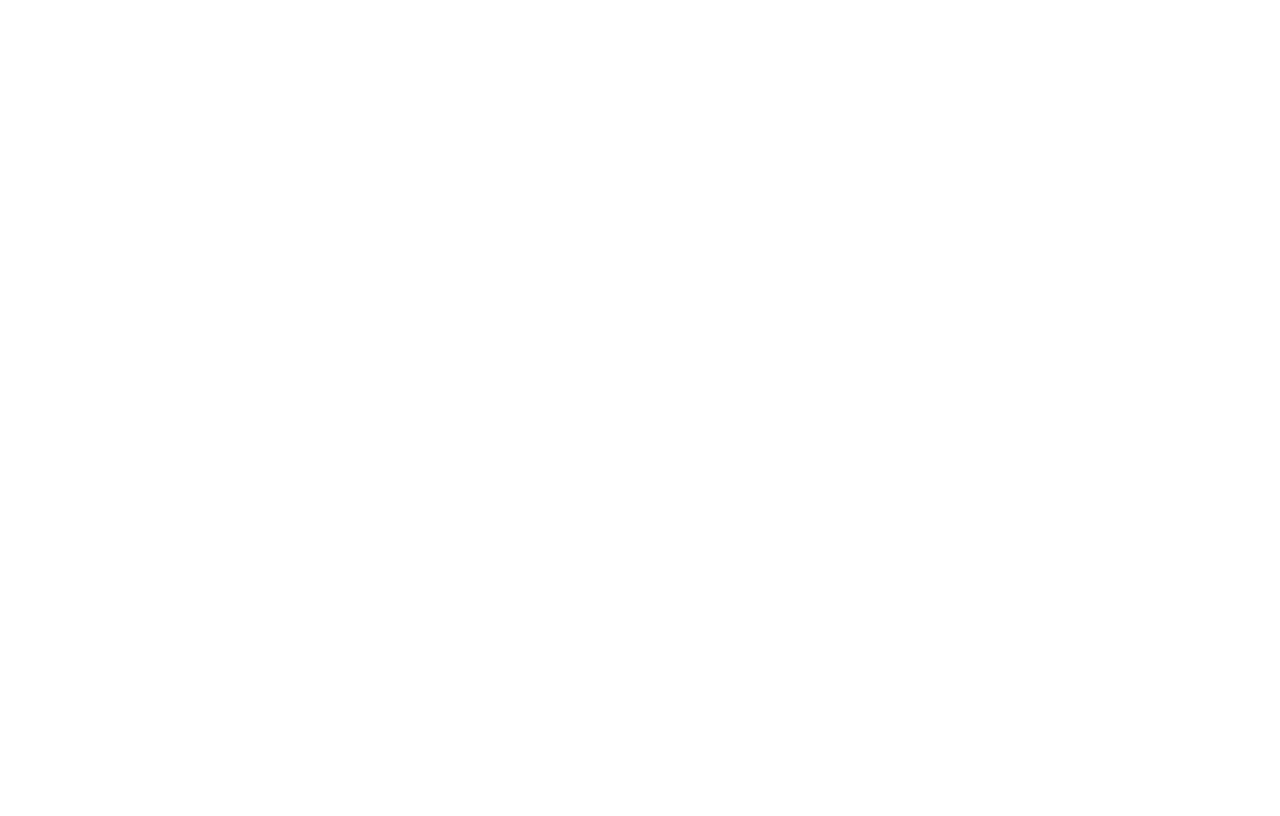
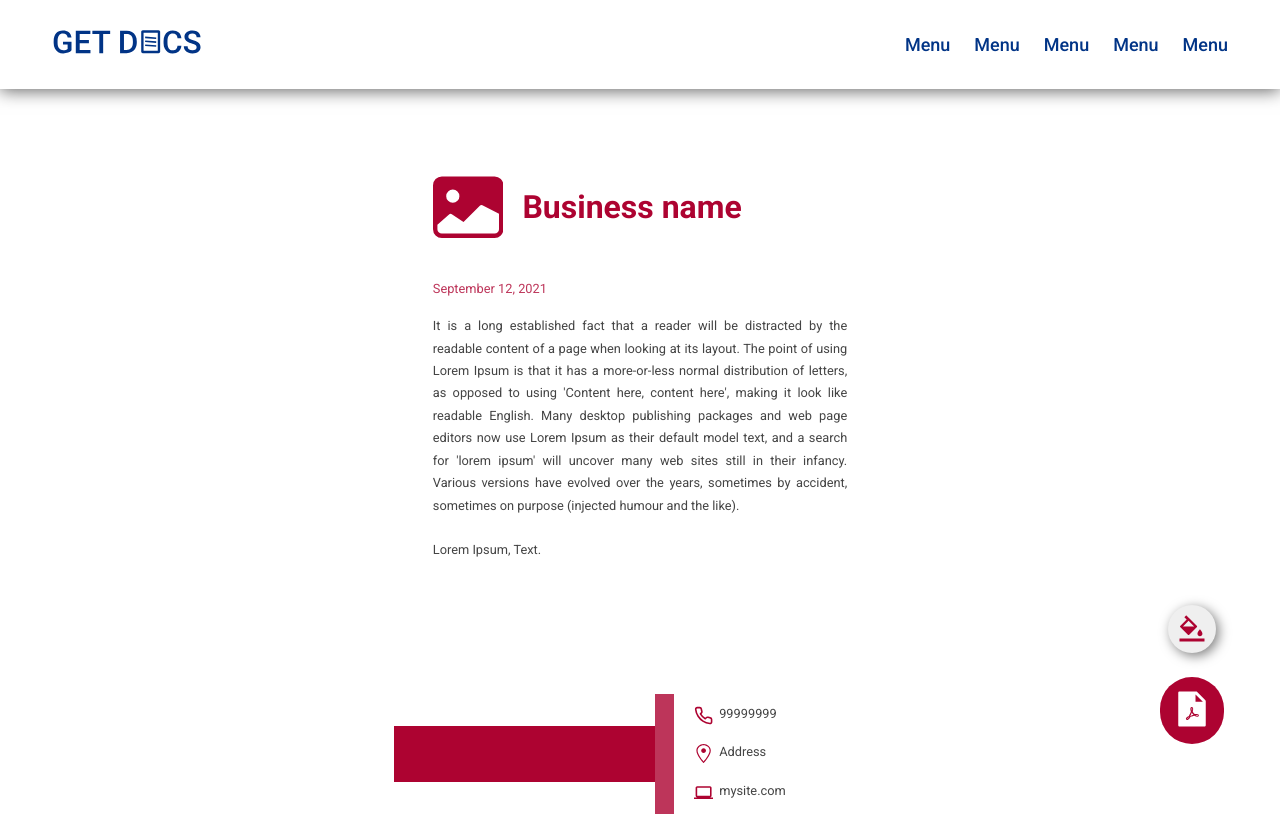
Before and after one commit to pedro-isacss/get-docs, a React (Create React App) app: page /letter-1 in a window 1280 px wide. Shown: the top 816 px of the page. Built offline with nearby package versions, Linux system fonts and the light colour scheme.

Commit message:
Added letter-1

```diff
--- a/public/data.json
+++ b/public/data.json
@@ -1,4 +1,10 @@
 [
+  {
+    "image": "/images/letter-1.jpg",
+    "link": "/letter-1",
+    "name": "letter 1",
+    "type": "social_network"
+  },
   {
     "image": "/images/instagram-1.jpg",
     "link": "/instagram-1",
--- a/src/App.js
+++ b/src/App.js
@@ -3,6 +3,7 @@
 import Home from "./Pages/Home";
 import Resume1 from "./Pages/Resume1";
 import Instagram1 from "./Pages/Instagram1";
+import Letter1 from "./Pages/Letter1";
 
 function App() {
   return (
@@ -12,6 +13,7 @@
           <Route exact path="/" component={Home} />
           <Route path="/resume-1" component={Resume1} />
           <Route path="/instagram-1" component={Instagram1} />
+          <Route path="/letter-1" component={Letter1} />
         </Switch>
       </BrowserRouter>
     </div>
--- a/src/Pages/Home/index.js
+++ b/src/Pages/Home/index.js
@@ -41,9 +41,6 @@
           <img src="./images/resume-1.jpg" />
         </a>
         <a href="#">
-          <img src="./images/resume-1.jpg" />
-        </a>
-        <a href="#">
           <img src="./images/instagram-1.jpg" />
         </a>
       </section>
--- /dev/null
+++ b/src/Pages/Letter1/index.js
@@ -0,0 +1,125 @@
+import { useState } from "react";
+import styles from "./index.module.css";
+import NavBar from "../../Components/NavBar";
+import Footer from "../../Components/Footer";
+import { BsFillImageFill } from "react-icons/bs";
+import { FiPhone } from "react-icons/fi";
+import { GoLocation } from "react-icons/go";
+import { MdComputer } from "react-icons/md";
+import { AiFillFilePdf, AiOutlineBgColors } from "react-icons/ai";
+import html2canvas from "html2canvas";
+import jsPDF from "jspdf";
+
+const Letter1 = () => {
+  const [theme, setTheme] = useState("#ad0331");
+  const [logo, setLogo] = useState("");
+  const date = new Date();
+
+  const handleDownloadAsPDF = () => {
+    const paper = document.getElementById("paper");
+    html2canvas(paper).then((canvas) => {
+      const imgData = canvas.toDataURL("image/JPEG");
+      const pdf = new jsPDF("p", "px", [345, 491]);
+      pdf.addImage(imgData, "JPEG", 0, 0);
+      // pdf.output("dataurlnewwindow");
+      pdf.save("resume.pdf");
+    });
+  };
+
+  return (
+    <div className={styles.container}>
+      <NavBar />
+      <div className={styles.paper} id="paper">
+        <div className={styles.header}>
+          <div
+            className={styles.logo}
+            style={{ backgroundImage: `url(${logo})` }}
+          >
+            {logo === "" && (
+              <BsFillImageFill
+                size={88}
+                color={theme}
+                style={{ position: "absolute" }}
+              />
+            )}
+            <input
+              type="file"
+              onChange={(e) => setLogo(URL.createObjectURL(e.target.files[0]))}
+              accept="image/png, image/jpeg"
+            />
+          </div>
+          <p contentEditable={true} style={{ color: theme }}>
+            Business name
+          </p>
+        </div>
+        <p
+          contentEditable={true}
+          style={{ color: theme }}
+          className={styles.date}
+        >
+          September 12, {date.getFullYear()}
+        </p>
+        {/* MAX LEN: 944 */}
+        <p contentEditable={true} className={styles.letter}>
+          It is a long established fact that a reader will be distracted by the
+          readable content of a page when looking at its layout. The point of
+          using Lorem Ipsum is that it has a more-or-less normal distribution of
+          letters, as opposed to using 'Content here, content here', making it
+          look like readable English. Many desktop publishing packages and web
+          page editors now use Lorem Ipsum as their default model text, and a
+          search for 'lorem ipsum' will uncover many web sites still in their
+          infancy. Various versions have evolved over the years, sometimes by
+          accident, sometimes on purpose (injected humour and the like). <br />{" "}
+          <br />
+          Lorem Ipsum, Text.
+        </p>
+        <div className={styles.footer}>
+          <div className={styles.canvas}>
+            <canvas
+              style={{ backgroundColor: theme }}
+              className={styles.canvas1}
+            ></canvas>
+            <canvas
+              style={{ backgroundColor: theme }}
+              className={styles.canvas2}
+            ></canvas>
+          </div>
+          <div className={styles.infos}>
+            <div>
+              <FiPhone color={theme} size={24} />
+              <p contentEditable={true}>99999999</p>
+            </div>
+            <div>
+              <GoLocation color={theme} size={24} />
+              <p contentEditable={true}>Address</p>
+            </div>
+            <div>
+              <MdComputer color={theme} size={24} />
+              <p contentEditable={true}>mysite.com</p>
+            </div>
+          </div>
+        </div>
+      </div>
+      <div className={styles.buttons}>
+        <button className={styles.colorBtn}>
+          <input
+            type="color"
+            onChange={(e) => setTheme(e.target.value)}
+            value={theme}
+          />
+          <AiOutlineBgColors color={theme} size={32} />
+        </button>
+        <button
+          style={{ backgroundColor: theme }}
+          onClick={() => handleDownloadAsPDF()}
+          className={styles.downloadBtn}
+        >
+          <AiFillFilePdf color="#fff" size={40} />
+        </button>
+      </div>
+      <Footer />
+    </div>
+  );
+};
+
+export default Letter1;
--- /dev/null
+++ b/src/Pages/Letter1/index.module.css
@@ -0,0 +1,169 @@
+p {
+  color: #444;
+}
+
+.container {
+  display: flex;
+  justify-content: center;
+  align-items: center;
+  flex-direction: column;
+}
+
+.container .paper {
+  display: flex;
+  flex-direction: column;
+  width: 614px;
+  height: 874px;
+  margin: 56px 24px;
+  zoom: 0.8;
+  position: relative;
+}
+
+.container .paper .header {
+  display: flex;
+  align-items: center;
+  height: min-content;
+  width: 100%;
+  padding: 48px;
+}
+
+.container .paper .header .logo {
+  display: flex;
+  justify-content: center;
+  align-items: center;
+  width: 88px;
+  height: 88px;
+  position: relative;
+  background-size: cover;
+  background-position: center;
+  background-repeat: no-repeat;
+}
+
+.container .paper .header .logo input[type="file"] {
+  z-index: 10;
+  cursor: pointer;
+  width: 88px;
+  height: 88px;
+  font-size: 0;
+  opacity: 0;
+}
+
+.container .paper .header p {
+  margin-left: 24px;
+  font-size: 40px;
+  font-weight: 600;
+  width: 100%;
+}
+
+.container .paper .date {
+  margin: 0 48px;
+  opacity: 0.8;
+}
+
+.container .paper .letter {
+  margin: 24px 48px;
+  line-height: 28px;
+  text-align: justify;
+}
+
+.container .paper .footer {
+  display: flex;
+  position: absolute;
+  bottom: 24px;
+  left: 0;
+  height: 150px;
+  width: 100%;
+}
+
+.container .paper .footer .canvas {
+  width: 100%;
+  max-width: 350px;
+  display: flex;
+  justify-content: center;
+  align-items: center;
+  position: relative;
+}
+
+.container .paper .footer .canvas .canvas1 {
+  height: 100%;
+  width: 24px;
+  right: 0;
+  position: absolute;
+  opacity: 0.8;
+}
+
+.container .paper .footer .canvas .canvas2 {
+  height: 70px;
+  width: 326px;
+  position: absolute;
+  left: 0;
+}
+
+.container .paper .footer .infos {
+  height: 100%;
+  display: flex;
+  padding: 0 48px 0 24px;
+  flex-direction: column;
+  justify-content: center;
+}
+
+.container .paper .footer .infos div {
+  display: flex;
+  margin: 12px 0;
+}
+
+.container .paper .footer .infos div p {
+  margin-left: 8px;
+  width: 10pc;
+  text-overflow: hidden;
+}
+
+.buttons {
+  display: flex;
+  flex-direction: column;
+  justify-content: center;
+  align-items: center;
+  position: fixed;
+  right: 56px;
+  bottom: 56px;
+}
+
+.buttons .colorBtn,
+.buttons .activeAwardsBtn {
+  height: 48px;
+  width: 48px;
+  display: flex;
+  justify-content: center;
+  align-items: center;
+  box-shadow: 3px 3px 12px rgba(0, 0, 0, 0.5);
+  margin-bottom: 24px;
+  border-radius: 50%;
+  position: relative;
+  border: none;
+  cursor: pointer;
+}
+
+.buttons .colorBtn input[type="color"] {
+  -webkit-appearance: none;
+  border: none;
+  position: absolute;
+  height: 48px;
+  width: 48px;
+  opacity: 0;
+  cursor: pointer;
+}
+
+.buttons .colorBtn input[type="color"]::-webkit-color-swatch {
+  border: none;
+  border-radius: 100px;
+  height: 48px;
+  width: 48px;
+  opacity: 0;
+}
+
+.buttons .downloadBtn {
+  border: none;
+  padding: 12px;
+  border-radius: 100px;
+  cursor: pointer;
+}
--- a/src/Pages/Resume1/index.module.css
+++ b/src/Pages/Resume1/index.module.css
@@ -42,6 +42,7 @@
   cursor: pointer;
   border-radius: 50%;
   opacity: 0;
+  font-size: 0;
 }
 
 .container .paper .right .containerTopic {
```
Also changed, not shown: public/images/letter-1.jpg (added).
